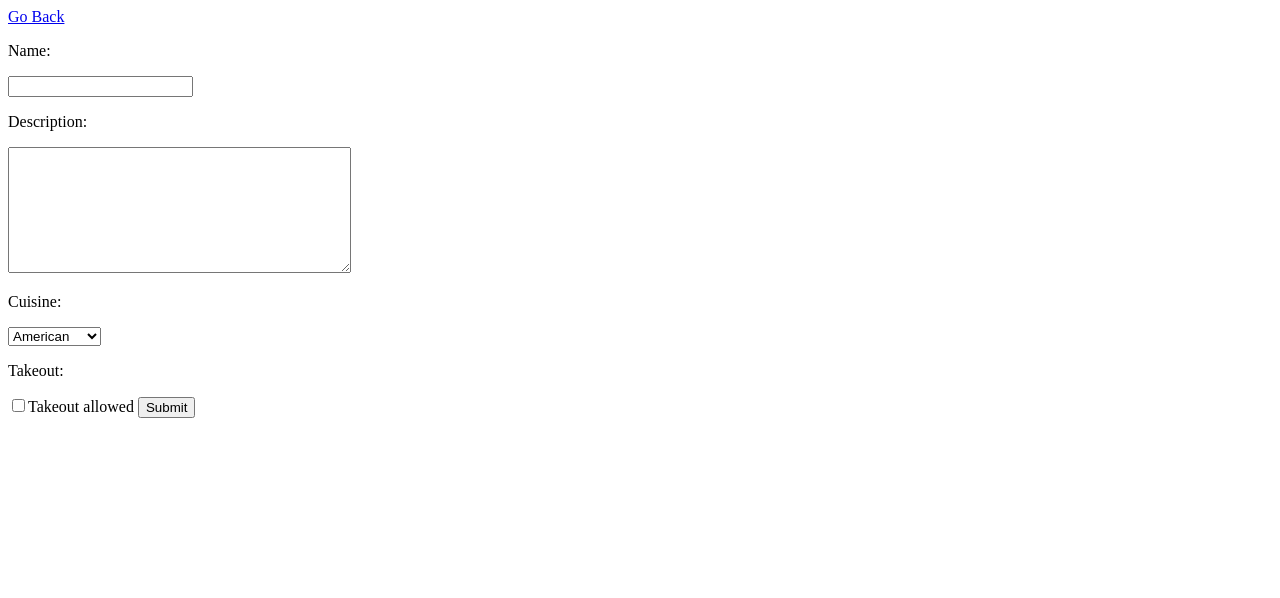
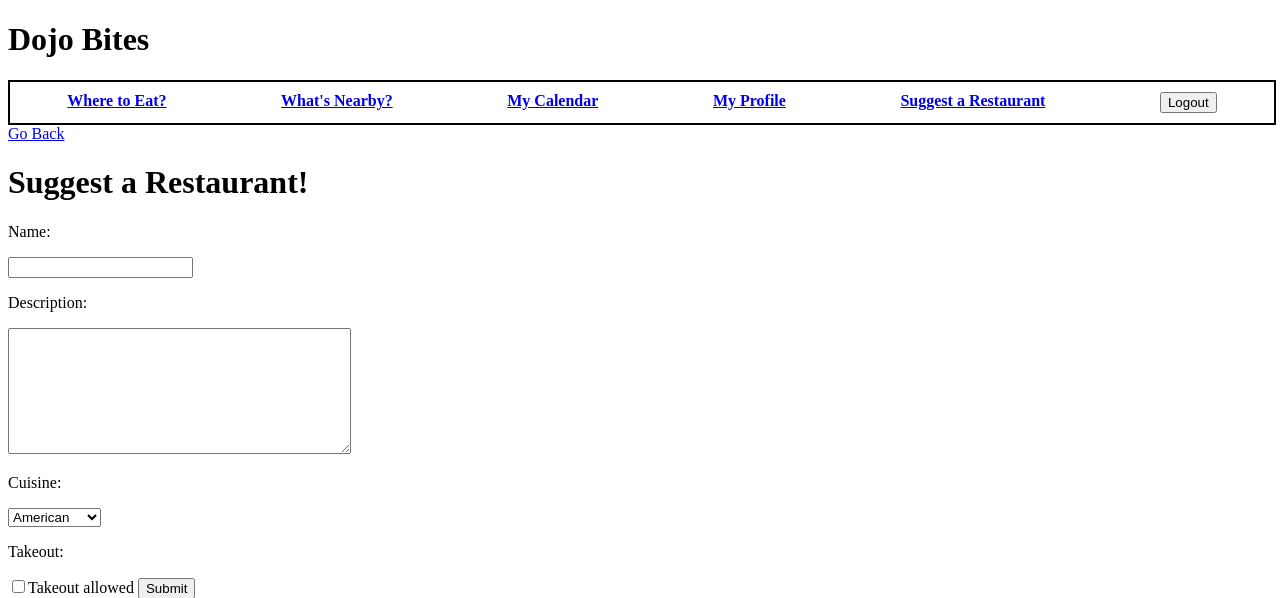
Before and after one commit to antcho92/dojobites, a Django app: template apps/dojobites_app/templates/dojobites_app/new.html in a window 1280 px wide. Shown: the top 598 px of the page. Run offline with Django 3.2, Linux system fonts and the light colour scheme; the template is opened without the code that fills it, so the values that code supplies are empty; parts of the project's set-up code (start-up, migrations or seed data) failed here and were passed over; some libraries are stand-ins or nearby versions.

Commit message:
added header to new restaurant html and changed add to suggest in header

```diff
--- a/apps/dojobites_app/templates/dojobites_app/details.html
+++ b/apps/dojobites_app/templates/dojobites_app/details.html
@@ -16,7 +16,7 @@
               <h4><a href="#">What's Nearby?</a></h4>
               <h4><a href="#">My Calendar</a></h4>
               <h4><a href="#">My Profile</a></h4>
-              <h4><a href="{% url 'bites:new' %}">Add Restaurant</a></h4>
+              <h4><a href="{% url 'bites:new' %}">Suggest a Restaurant</a></h4>
               <a href="{%url 'users:logout' %}"><button>Logout</button></a>
           </div>
 
--- a/apps/dojobites_app/templates/dojobites_app/index.html
+++ b/apps/dojobites_app/templates/dojobites_app/index.html
@@ -16,7 +16,7 @@
                 <h4><a href="#">What's Nearby?</a></h4>
                 <h4><a href="#">My Calendar</a></h4>
                 <h4><a href="#">My Profile</a></h4>
-                <h4><a href="{% url 'bites:new' %}">Add Restaurant</a></h4>
+                <h4><a href="{% url 'bites:new' %}">Suggest a Restaurant</a></h4>
                 <a href="{%url 'users:logout' %}"><button>Logout</button></a>
             </div>
 
--- a/apps/dojobites_app/templates/dojobites_app/new.html
+++ b/apps/dojobites_app/templates/dojobites_app/new.html
@@ -5,9 +5,25 @@
     <meta name="viewport" content="width=device-width, initial-scale=1.0">
     <meta http-equiv="X-UA-Compatible" content="ie=edge">
     <title>DojoBites Add Restaurants</title>
+    <script src="https://ajax.googleapis.com/ajax/libs/jquery/3.1.1/jquery.min.js"></script>
+    {% load staticfiles %}
+    <link rel="stylesheet" href="{% static 'dojobites_app/css/styles.css' %}"media="screen" title="no title"  charset="utf-8">
 </head>
 <body>
+  <header>
+      <h1>Dojo Bites</h1>
+      <div class="nav_bar">
+          <h4><a href="{% url 'bites:index' %}">Where to Eat?</a></h4>
+          <h4><a href="#">What's Nearby?</a></h4>
+          <h4><a href="#">My Calendar</a></h4>
+          <h4><a href="#">My Profile</a></h4>
+          <h4><a href="{% url 'bites:new' %}">Suggest a Restaurant</a></h4>
+          <a href="{%url 'users:logout' %}"><button>Logout</button></a>
+      </div>
+
+  </header>
     <a href="{% url 'bites:index' %}">Go Back</a>
+    <h1>Suggest a Restaurant!</h1>
     <form action="{% url 'bites:create' %}" method="post"> {% csrf_token %}
         <p>Name:</p>
         <input type="text" name="name">
```
